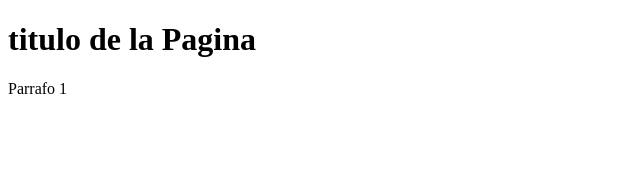
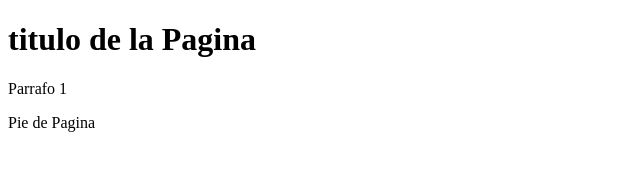
Before and after one commit to EddyDorian/pruebaGit, a plain HTML site: page index.html in a window 1280 px wide. Shown: the whole page, without its empty margins (0-640 px from the left). Drawn offline with Linux system fonts and the light colour scheme.

Commit message:
Se Agrego el Pie de Pagina

```diff
--- a/index.html
+++ b/index.html
@@ -8,5 +8,6 @@
 <body>
     <h1>titulo de la Pagina</h1>
     <p>Parrafo 1</p>
+    <p>Pie de Pagina</p>
 </body>
 </html>
```
